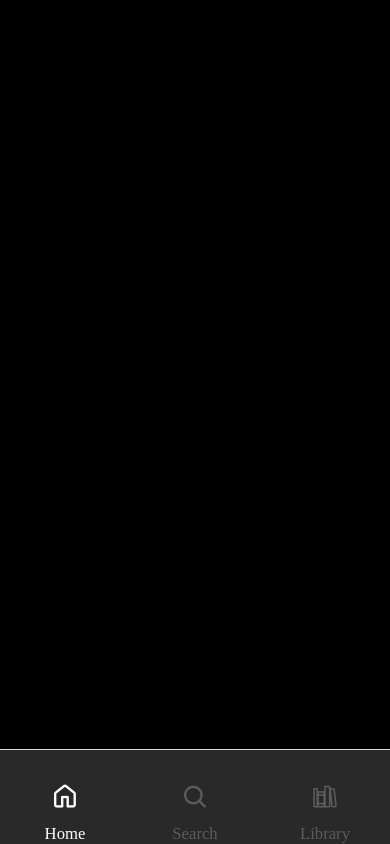
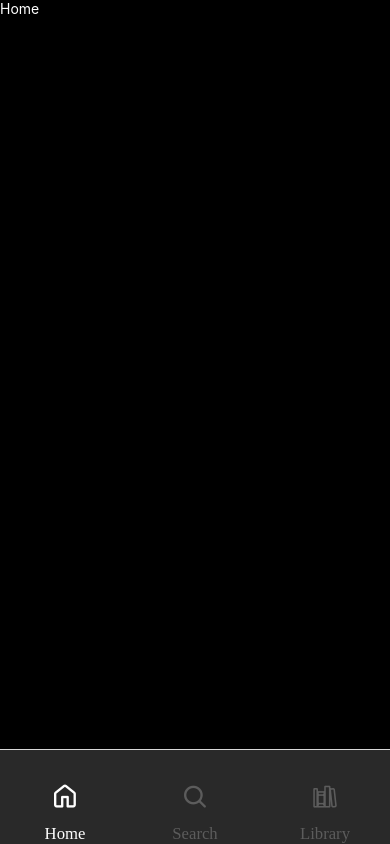
Before and after one commit to Nchekwube1/soundgasm, a React Native app: screen / in a window 390 px wide. Built offline with nearby package versions, Linux system fonts and the light colour scheme.

Commit message:
added client secret

```diff
--- a/src/features/Home.tsx
+++ b/src/features/Home.tsx
@@ -1,11 +1,12 @@
 import {Text} from 'react-native';
 import React from 'react';
 import ViewComponent from '../components/ViewComponent';
+import {globalStyle} from '../globalStyles';
 
 const Home = () => {
   return (
     <ViewComponent>
-      <Text>Home</Text>
+      <Text style={[globalStyle.textWhite]}>Home</Text>
     </ViewComponent>
   );
 };
--- a/src/features/Library.tsx
+++ b/src/features/Library.tsx
@@ -1,11 +1,12 @@
 import {Text} from 'react-native';
 import React from 'react';
 import ViewComponent from '../components/ViewComponent';
+import {globalStyle} from '../globalStyles';
 
 const Library = () => {
   return (
     <ViewComponent>
-      <Text>Library</Text>
+      <Text style={[globalStyle.textWhite]}>Library</Text>
     </ViewComponent>
   );
 };
--- a/src/features/Search.tsx
+++ b/src/features/Search.tsx
@@ -1,11 +1,12 @@
 import {Text} from 'react-native';
 import React from 'react';
 import ViewComponent from '../components/ViewComponent';
+import {globalStyle} from '../globalStyles';
 
 const Search = () => {
   return (
     <ViewComponent>
-      <Text>Search</Text>
+      <Text style={[globalStyle.textWhite]}>Search</Text>
     </ViewComponent>
   );
 };
--- a/src/globalStyles.ts
+++ b/src/globalStyles.ts
@@ -19,4 +19,7 @@ export const globalStyle = ScaledSheet.create({
     flex: 1,
     backgroundColor: Colors.black,
   },
+  textWhite: {
+    color: Colors.white,
+  },
 });
```
